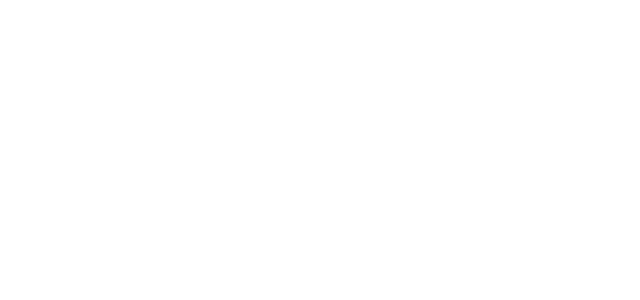
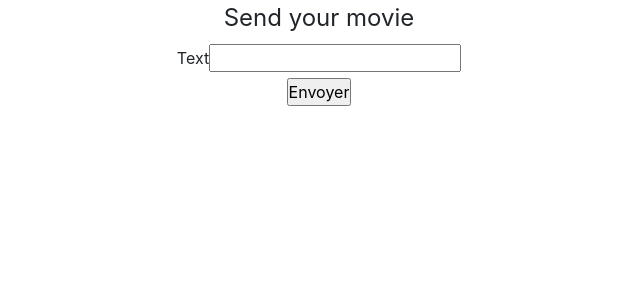
Before and after one commit to MathieuGAUBAL/blanc_manger_matcoco, a React (Create React App) app in the folder app_game/: page /AddCard in a window 1280 px wide. Shown: the top 300 px of the page, without its empty margins (321-961 px from the left). Built offline with nearby package versions, Linux system fonts and the light colour scheme.

Commit message:
add postcard

```diff
--- a/app_game/src/App.js
+++ b/app_game/src/App.js
@@ -1,11 +1,13 @@
-import React from 'react';
-import './App.css';
-import Homepage from './components/Homepage/Homepage';
-import Choose from './components/name/Choose';
-import Choice from './components/chooseCards/Choice';
-import Trophy from './components/trophy/Trophy';
-import { BrowserRouter as Router, Switch, Route } from 'react-router-dom';
-import Answer from './components/anwser/Answer';
+import React from "react";
+import "./App.css";
+import Homepage from "./components/Homepage/Homepage";
+import Choose from "./components/name/Choose";
+import Choice from "./components/chooseCards/Choice";
+import Trophy from "./components/trophy/Trophy";
+import { BrowserRouter as Router, Switch, Route } from "react-router-dom";
+import Answer from "./components/anwser/Answer";
+
+import AddCard from "./components/postcard/AddCard";
 
 // try
 
@@ -14,11 +16,12 @@
     <div className='App'>
       <Router>
         <Switch>
-          <Route exact path='/' exact component={Homepage}/>
-          <Route path='/Choose' component={Choose}/>
-          <Route path='/Choice' component={Choice}/>
-          <Route path='/Trophy' component={Trophy}/>
-          <Route path='/Answer' component={Answer}/>
+          <Route exact path='/' exact component={Homepage} />
+          <Route path='/Choose' component={Choose} />
+          <Route path='/Choice' component={Choice} />
+          <Route path='/Trophy' component={Trophy} />
+          <Route path='/Answer' component={Answer} />
+          <Route path='/AddCard' component={AddCard} />
         </Switch>
       </Router>
     </div>
--- a/app_game/src/components/chooseCards/Choice.jsx
+++ b/app_game/src/components/chooseCards/Choice.jsx
@@ -46,6 +46,7 @@
   numeroOne = e => {
     if (e.target.value !== "") {
       let stockNum1 = parseInt(e.target.value);
+
       let playercard1 = this.state.playercard[stockNum1 - 1].text;
       let pcard1 = { type: "get_playercard1", playercard1: playercard1 };
       this.props.dispatch(pcard1);
--- /dev/null
+++ b/app_game/src/components/postcard/AddCard.jsx
@@ -0,0 +1,60 @@
+import React, { Component } from "react";
+import "./AddCard.css";
+
+class AddCard extends Component {
+  constructor(props) {
+    super(props);
+    this.state = {
+      text: ""
+    };
+    this.onChange = this.onChange.bind(this);
+    this.submitForm = this.submitForm.bind(this);
+  }
+
+  onChange(e) {
+    this.setState({
+      [e.target.name]: e.target.value
+    });
+  }
+
+  submitForm(e) {
+    e.preventDefault();
+
+    const config = {
+      method: "POST",
+      headers: {
+        "Content-Type": "application/json"
+      },
+      body: JSON.stringify(this.state)
+    };
+
+    const url = "http://localhost:5000/api/playercard";
+
+    fetch(url, config).then(res => res.json());
+  }
+
+  render() {
+    return (
+      <form onSubmit={this.submitForm}>
+        <fieldset>
+          <legend>Send your movie</legend>
+          <div className='form-data'>
+            <label htmlFor='title'>Text</label>
+            <input
+              type='text'
+              id='text'
+              name='text'
+              onChange={this.onChange}
+              value={this.state.text}
+            />
+          </div>
+          <div className='form-data'>
+            <input type='submit' value='Envoyer' />
+          </div>
+        </fieldset>
+      </form>
+    );
+  }
+}
+
+export default AddCard;
--- a/app_game/src/components/trophy/Trophy.jsx
+++ b/app_game/src/components/trophy/Trophy.jsx
@@ -181,6 +181,16 @@
             Relancer une partie
           </button>
         </Link>
+        <Link to='/AddCard'>
+          <button
+            type='submit'
+            value='envoyer'
+            className='btn btn-danger  mb-5 mt-5'
+            onClick={this.reset}
+          >
+            Add a card
+          </button>
+        </Link>
       </div>
     );
   }
```
Also changed, not shown: app_game/src/components/postcard/AddCard.css (added), 1 other file (tests, documents, lock files or other folders).
